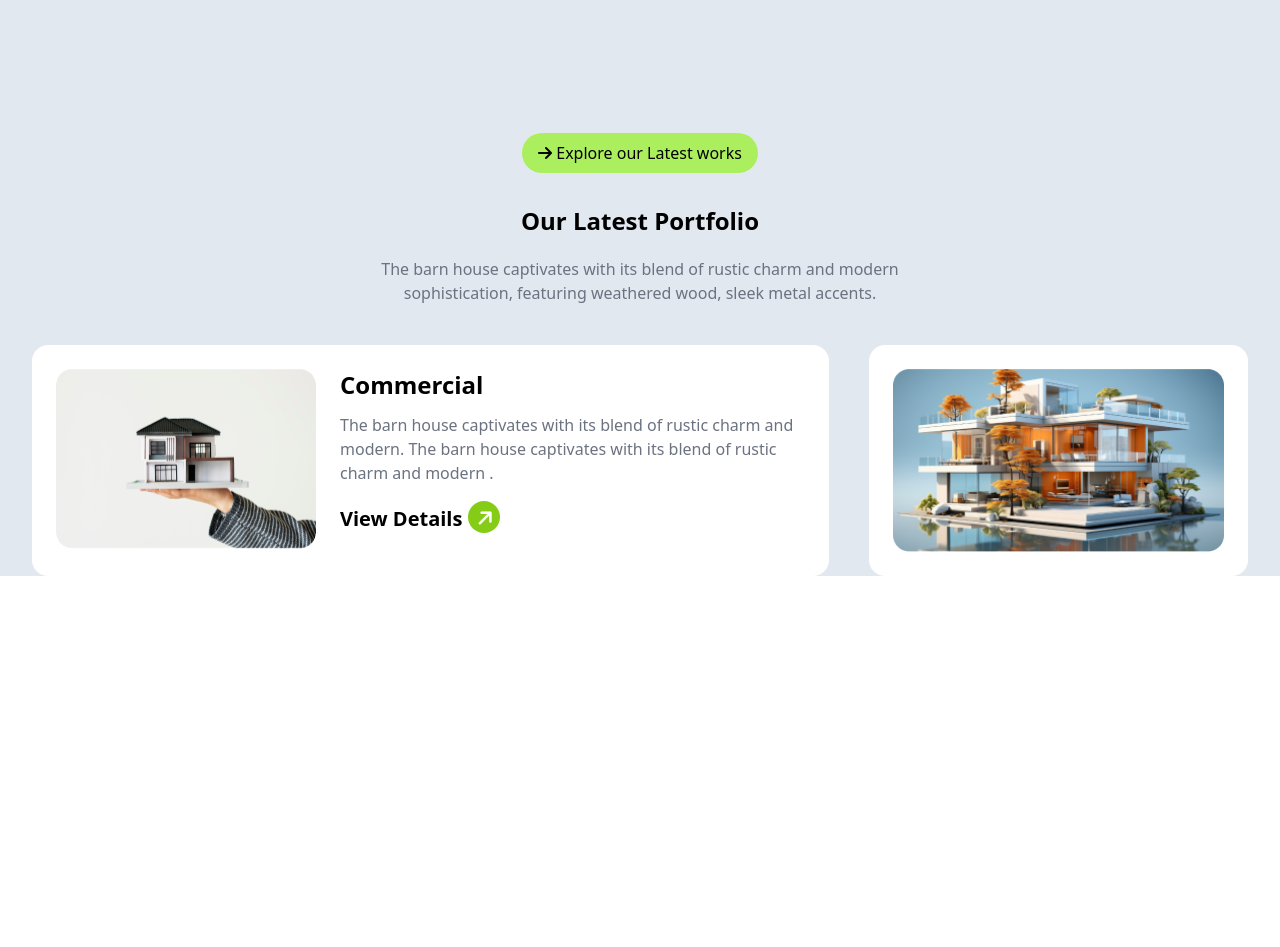
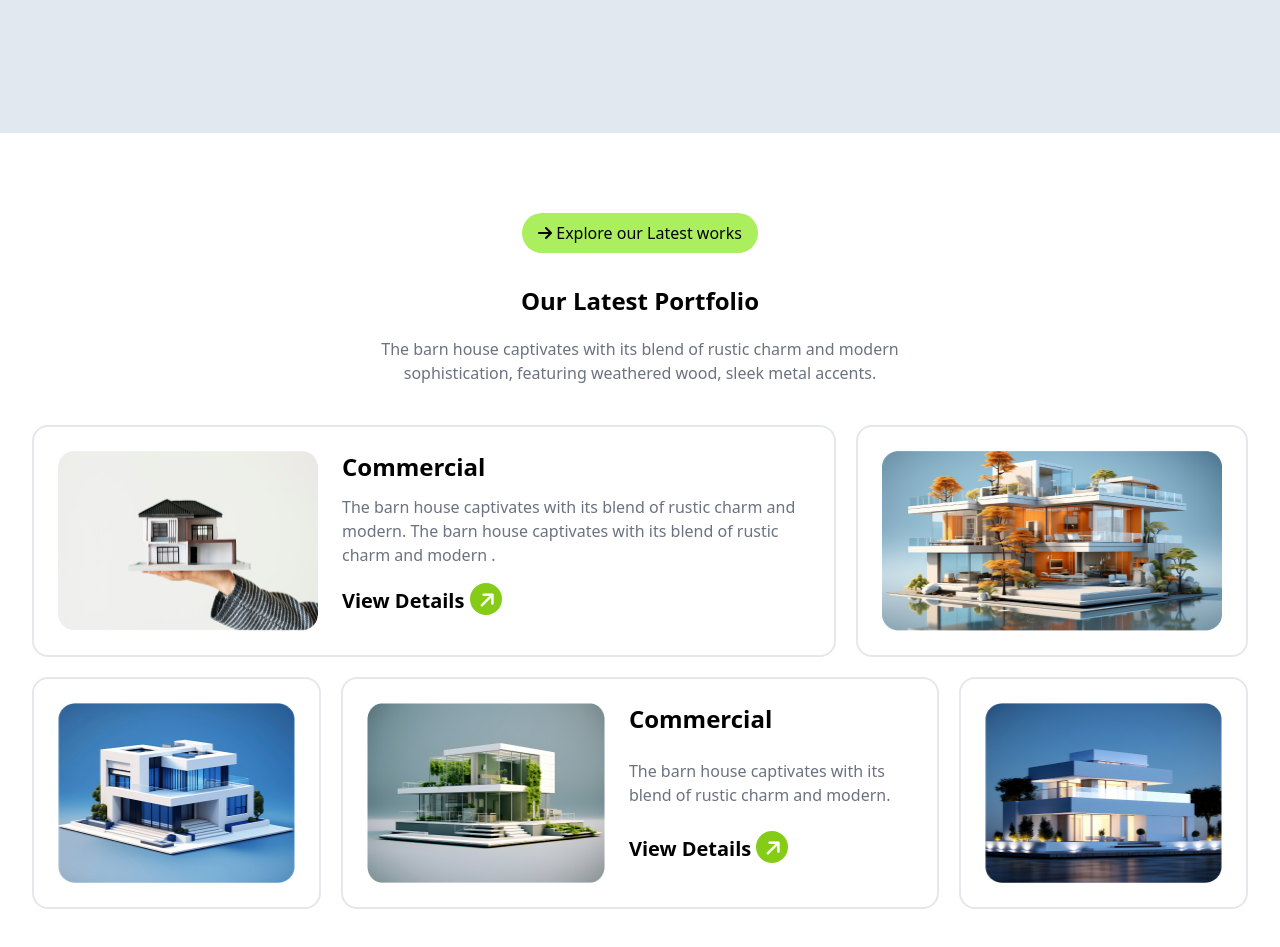
Before and after one commit to rakibul6002/Assignment-3, a plain HTML site: page index.html in a window 1280 px wide. Shown: the part 2303-3250 px from the top of the page. Before the commit the page ends 2959 px from the top, so only its background shows below. Drawn offline with nearby package versions, Linux system fonts and the light colour scheme.

Commit message:
Colour Test

```diff
--- a/index.html
+++ b/index.html
@@ -232,9 +232,10 @@
             </div>
         </section>
         <!-- Portfolio Section -->
-        <section id="portfolio" class="max-w-screen-xl mx-auto px-8  my-20   ">
+        <section id="portfolio" class="bg-white" >
+          <div class="max-w-screen-xl mx-auto px-8  my-20 pt-20" >
             <div>
-            <div class="text-center">
+              <div class="text-center ">
                 <button class="bg-[#ABEF5F]  px-4 py-2 mb-8 rounded-full ">
                   <i class="fa-solid fa-arrow-right"></i>
                   Explore our Latest works</button>
@@ -243,13 +244,13 @@
                </div>
             </div>
 
-            <div class="grid   grid-cols-1 md:grid-cols-2 lg:grid-cols-12  gap-10 mt-10  ">
+              <div class="grid   grid-cols-1 md:grid-cols-2 lg:grid-cols-12  gap-5 mt-10   ">
 
-              <div class="md:col-span-2 lg:col-span-8 grid-rows-1 bg-white rounded-2xl p-4 lg:p-6 ">
-                <div class=" md:flex gap-6">
-                  <img class="w-full lg:w-fit " src="./assets/img1.png" alt="">
+                <div class="md:col-span-2 lg:col-span-8 grid-rows-1  ">
+                  <div class=" md:flex gap-6  border-2  rounded-2xl p-4 lg:p-6 ">
+                    <img class="w-full lg:w-fit h-[150px] lg:h-[180px] " src="./assets/img1.png" alt="">
                     <div>
-                    <h1 class="text-2xl font-bold mb-3">Commercial</h1>
+                      <h1 class="mt-4 lg:mt-0 text-2xl font-bold mb-3">Commercial</h1>
                       <p class="text-gray-500 mb-4">The barn house captivates with its blend of rustic charm and modern. The barn house captivates with its blend of rustic charm and modern .</p>
                       <button class="text-xl font-bold ">View Details
                         <i class="fa-solid fa-arrow-right -rotate-45 w-8 h-8 bg-lime-500 text-white rounded-full text-xl  py-1"></i>
@@ -259,11 +260,41 @@
                   </div>
 
                 </div>
-              <div class="lg:col-span-4 bg-white rounded-2xl p-4 lg:p-6  ">
+                <div class="lg:col-span-4 border-2  rounded-2xl p-4 lg:p-6  ">
 
-                <img  class="w-full" src="./assets/img2.png" alt="">
+                  <img class="w-full h-[150px] lg:h-[180px]" src="./assets/img2.png" alt="">
 
                 </div>
+                <div class="lg:col-span-4 border-2  rounded-2xl p-4 lg:p-6   lg:hidden  ">
+
+                  <img  class="w-full h-[150px] lg:h-[180px]" src="./assets/img5.png" alt="">
+
+                </div>
+                <div class=" order-last lg:order-none grid-rows-2  lg:col-span-3 border-2  rounded-2xl p-4 lg:p-6     ">
+
+                  <img  class="w-full h-[150px] lg:h-[180px]" src="./assets/img3.png" alt="">
+
+                </div>
+                <div class=" md:flex  gap-6  md:col-span-2  lg:col-span-6 border-2  rounded-2xl p-4 lg:p-6    ">
+                      <div class=" md:w-3/5 lg:w-4/5 ">
+                        <img  class="w-full lg:w-fit h-[150px] lg:h-[180px]" src="./assets/img4.png" alt="">
+                      </div>
+                      <div>
+                        <h1 class="mt-4 lg:mt-0 text-2xl font-bold mb-6">Commercial</h1>
+                        <p class="text-gray-500 mb-6 l">The barn house captivates with its blend of rustic charm and modern.</p>
+                        <button class="text-xl font-bold ">View Details
+                          <i class="fa-solid fa-arrow-right -rotate-45 w-8 h-8 bg-lime-500 text-white rounded-full text-xl  py-1"></i>
+                        </button>
+                      </div>
+
+                </div>
+                <div class="order-last lg:col-span-3 border-2  rounded-2xl p-4 lg:p-6    ">
+
+                  <img  class="w-full h-[180px]" src="./assets/img5.png" alt="">
+
+                </div>
+              </div>
+
           </div>
 
       </section>
```
Lines whose indentation alone changed are shown as unchanged.
